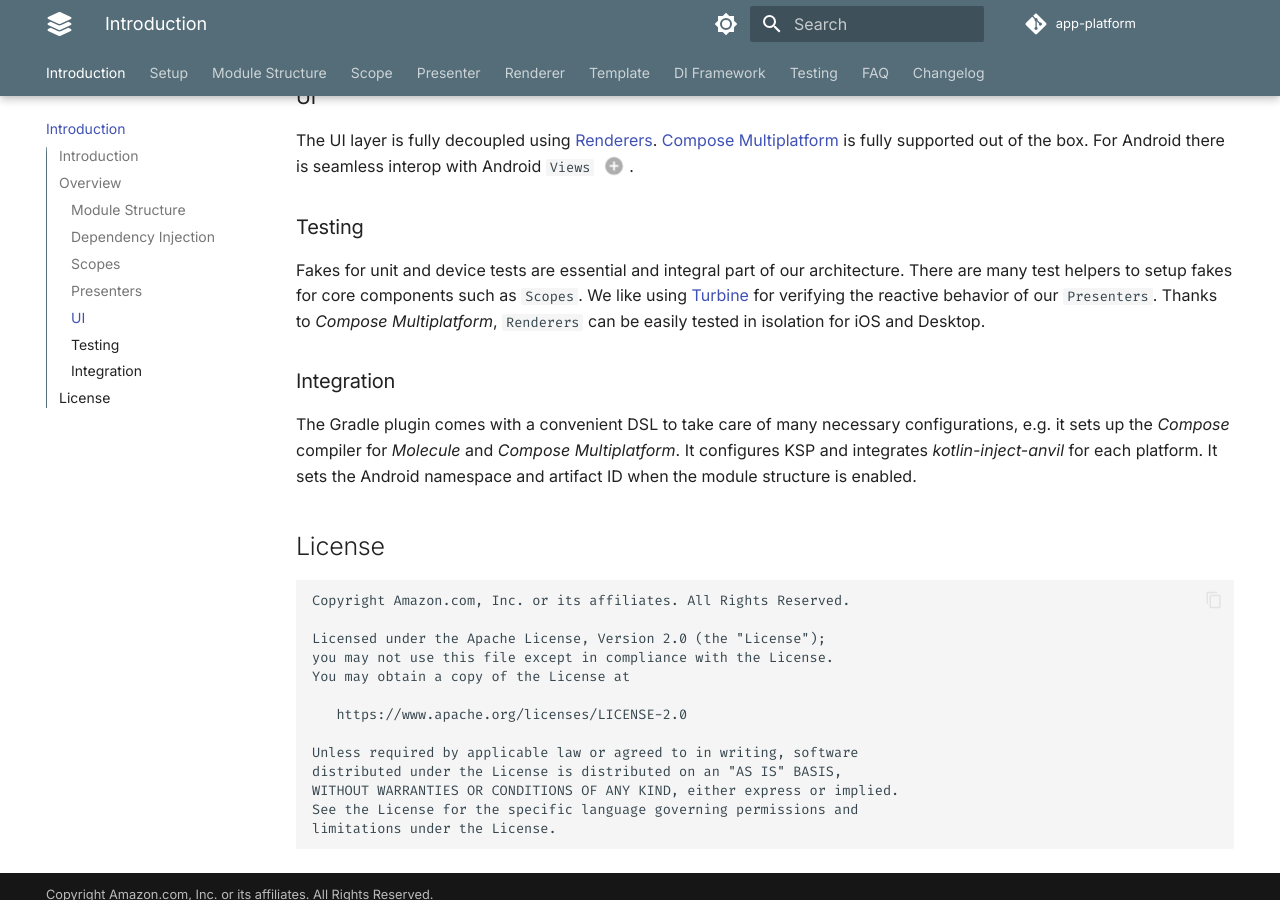
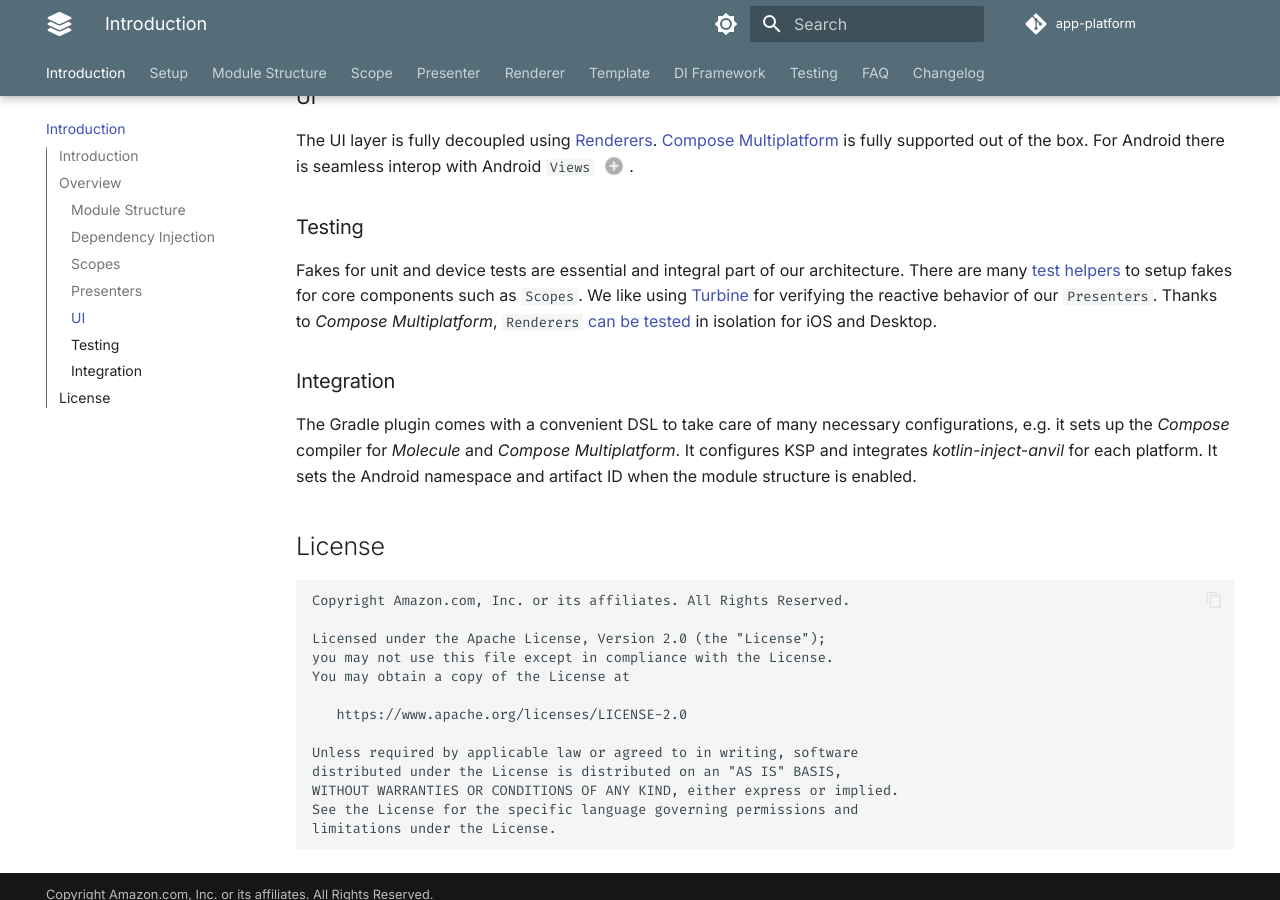
Before and after one commit to amzn/app-platform, an MkDocs documentation site: the page built from docs/index.md, in a window 1280 px wide and 900 px high, scrolled down 1838 px. Built offline with MkDocs 1.6.1 and Material for MkDocs 9.7.7, drawn with Linux system fonts in a browser that asks for light colours; comment, search, counter and statistics services are not loaded.

Commit message:
More documentation updates.

```diff
--- a/docs/index.md
+++ b/docs/index.md
@@ -38,12 +38,12 @@
 
 ### Dependency Injection
 
-App Platform uses by default [kotlin-inject-anvil](https://github.com/amzn/kotlin-inject-anvil) for dependency
+App Platform uses by default [kotlin-inject-anvil](di.md) for dependency
 injection. But this isn't enforced and can be changed (1).
 { .annotate }
 
 1.  In the very first versions of App Platform, we at Amazon used [Dagger 2](https://dagger.dev/) and
-[Anvil](https://github.com/square/anvil). Later we migrated to *kotlin-inject-anvil*.
+[Anvil](https://github.com/square/anvil). Later we migrated to [kotlin-inject-anvil](https://github.com/amzn/kotlin-inject-anvil).
 
 ### Scopes
 
@@ -68,9 +68,10 @@
 ### Testing
 
 Fakes for unit and device tests are essential and integral part of our architecture. There are many
-test helpers to setup fakes for core components such as `Scopes`. We like using [Turbine](https://github.com/cashapp/turbine/)
-for verifying the reactive behavior of our `Presenters`. Thanks to *Compose Multiplatform*, `Renderers` can be easily
-tested in isolation for iOS and Desktop.
+[test helpers](testing.md) to setup fakes for core components such as `Scopes`. We like using
+[Turbine](https://github.com/cashapp/turbine/) for verifying the reactive behavior of our `Presenters`.
+Thanks to *Compose Multiplatform*, `Renderers` [can be tested](renderer.md#unit-tests) in isolation for iOS
+and Desktop.
 
 ### Integration
 
```
Also changed, not shown: docs/renderer.md (+4 -2 lines).
